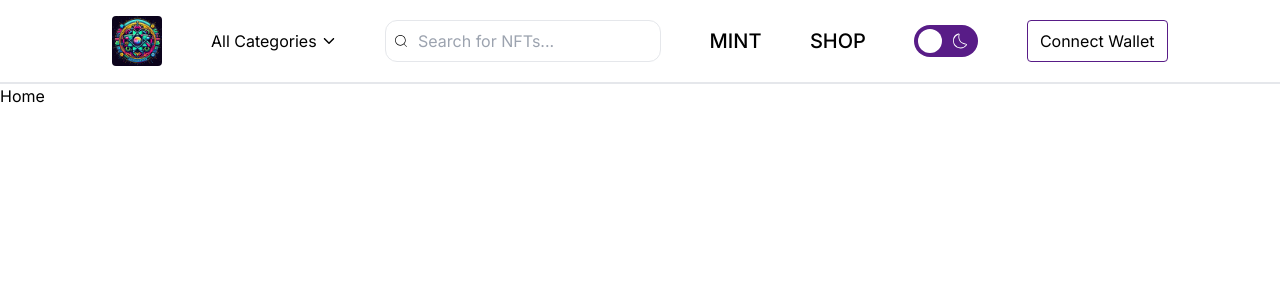
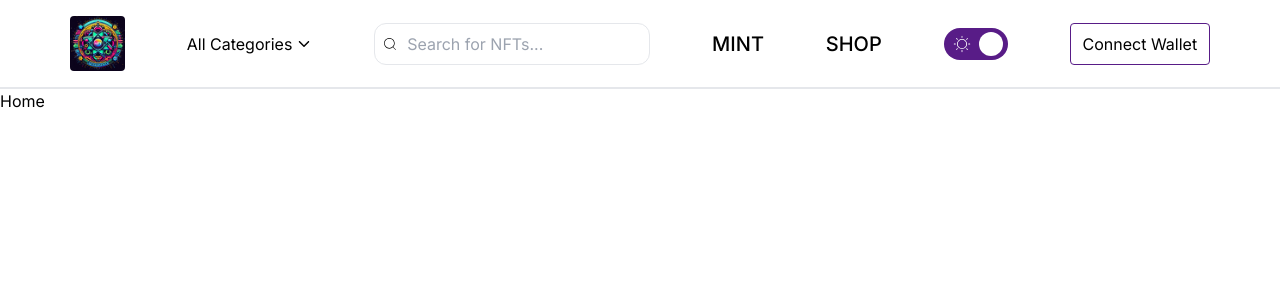
Before and after one commit to AllexAntoniollo/ArtChain-MarketPlaceNFT, a Next.js app in the folder artchain/: page / in a window 1280 px wide. Both pictures are taken after a click on the element 946 px from the left and 41 px from the top of the page. Shown: the top 300 px of the page. Built offline with nearby package versions, Linux system fonts and the light colour scheme.

Commit message:
Animation dark Mode

```diff
--- a/artchain/src/app/components/darkModeButton.tsx
+++ b/artchain/src/app/components/darkModeButton.tsx
@@ -15,17 +15,19 @@ export default function darkModeButton() {
       onClick={toggleModoClaro}
     >
       <div
-        className={`bg-white w-6 h-6 rounded-full
+        className={`bg-white w-6 h-6 rounded-full relative ${
+          modoClaro ? "animacaoLeft" : "animacaoRight"
+        }
        `}
       ></div>
       <CiLight
         className={`absolute w-5 h-5 text-white left-2 top-1/2 transform -translate-y-1/2 transition-opacity ${
-          modoClaro ? "opacity-0" : "opacity-100"
+          modoClaro ? "opacity-100" : "opacity-0"
         }`}
       />
       <CiDark
         className={`absolute text-white right-2 w-5 h-5 top-1/2 transform -translate-y-1/2 transition-opacity ${
-          modoClaro ? "opacity-100" : "opacity-0"
+          modoClaro ? "opacity-0" : "opacity-100"
         }`}
       />
     </div>
--- a/artchain/src/app/components/header.tsx
+++ b/artchain/src/app/components/header.tsx
@@ -6,11 +6,11 @@ import { IoIosArrowDown } from "react-icons/io";
 import DarkModeButton from "./darkModeButton";
 export default function Header() {
   return (
-    <header className="shadow-sl border-b-2 border-gray-200 flex items-center justify-evenly w-full py-4 px-16">
+    <header className="shadow-sl border-b-2 border-gray-200 flex items-center justify-evenly w-full py-4 px-2 ">
       <Link href="/">
         <Image
-          height={50}
-          width={50}
+          height={55}
+          width={55}
           alt="Logo Marketplace"
           src="/logo.jpg"
           className="rounded cursor-pointer"
--- a/artchain/src/app/globals.css
+++ b/artchain/src/app/globals.css
@@ -15,3 +15,28 @@
     --background-end-rgb: 0, 0, 0;
   }
 }
+
+.animacaoLeft {
+  animation: left 1s forwards;
+}
+.animacaoRight {
+  animation: right 1s forwards;
+}
+
+@keyframes left {
+  from {
+    left: 0;
+  }
+  to {
+    left: calc(100% - 25px);
+  }
+}
+
+@keyframes right {
+  from {
+    right: calc(-100% + 25px);
+  }
+  to {
+    right: 0;
+  }
+}
```
